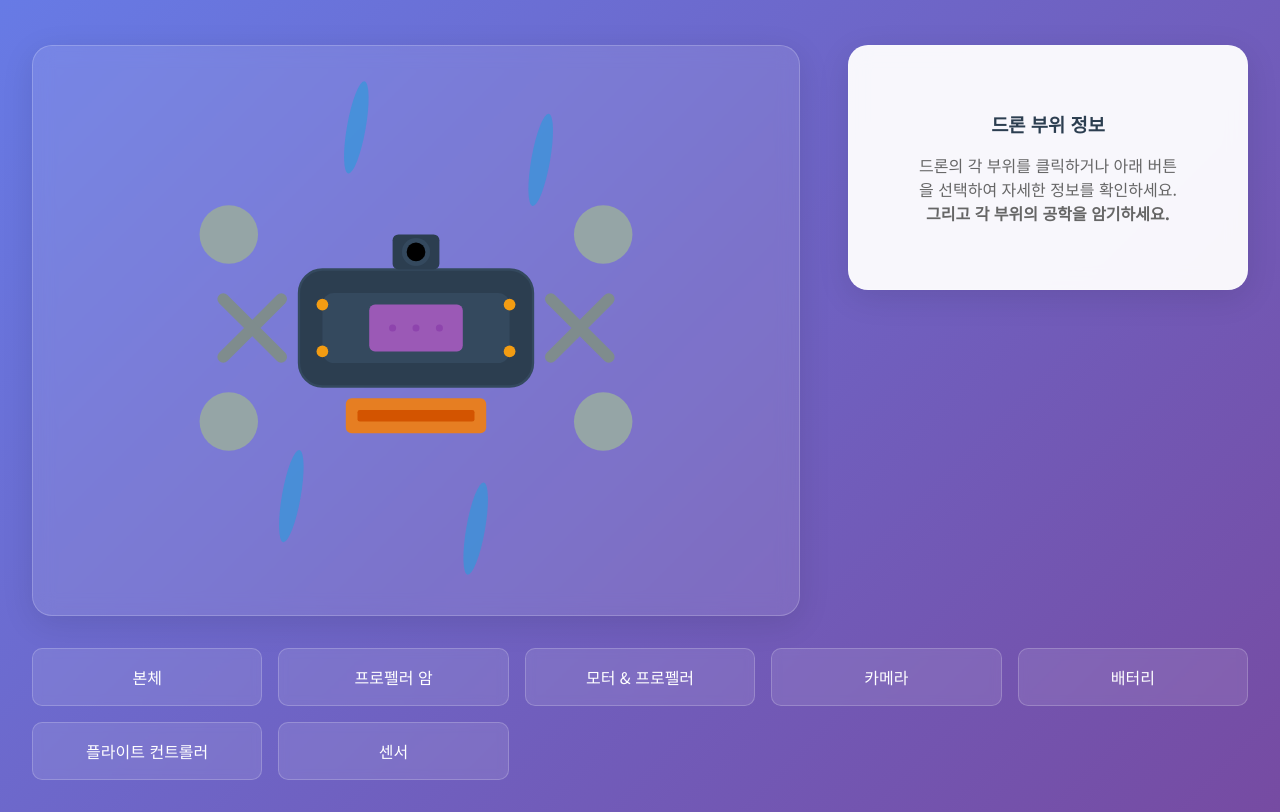
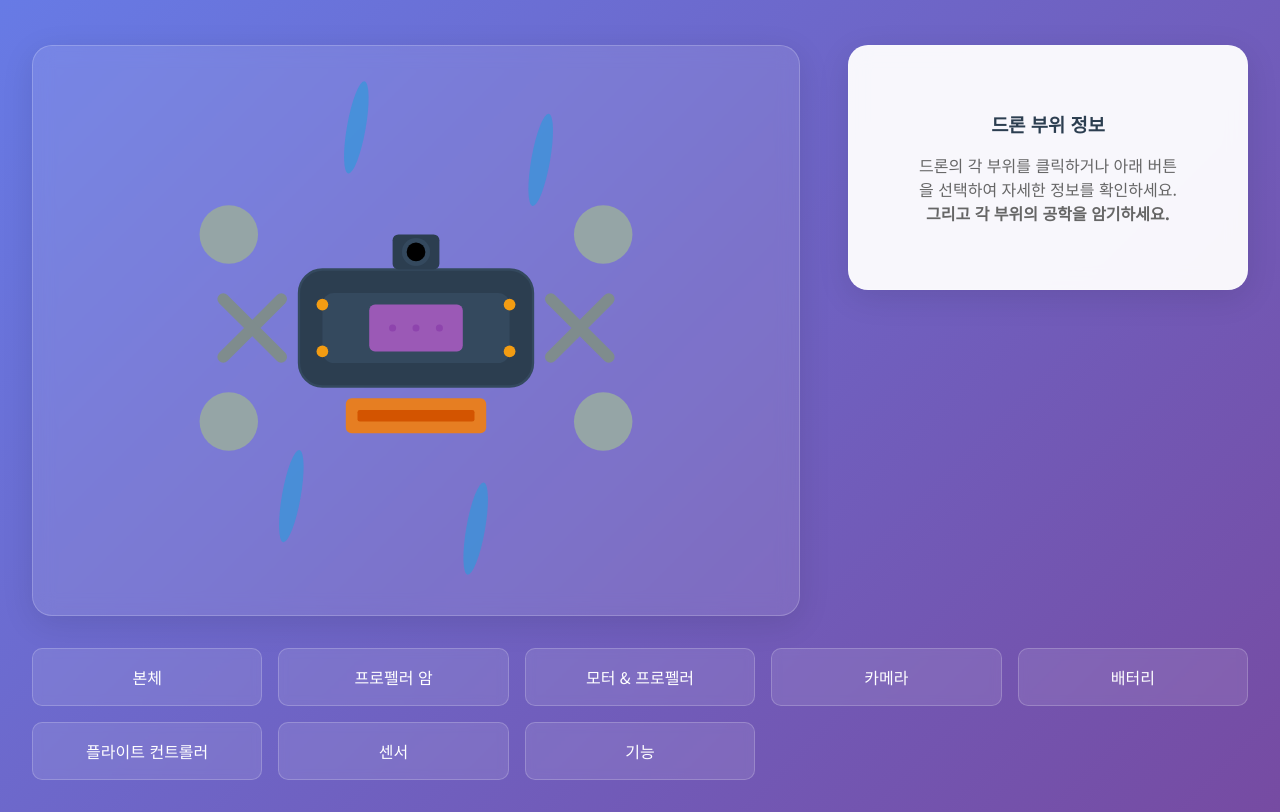
Before and after one commit to seoggeonjin/d, a plain HTML site: page index.html in a window 1280 px wide. Shown: the part 149-961 px from the top of the page. Drawn offline with Linux system fonts and the light colour scheme.

Commit message:
Update index.html

```diff
--- a/index.html
+++ b/index.html
@@ -468,6 +468,7 @@
         <div class="part-button" data-part="battery">배터리</div>
         <div class="part-button" data-part="controller">플라이트 컨트롤러</div>
         <div class="part-button" data-part="sensors">센서</div>
+        <div class="part-button" data-part="functions">기능</div>
     </div>
 </div>
 
```
